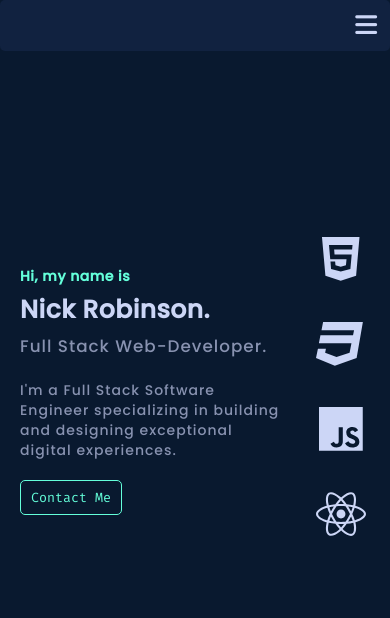
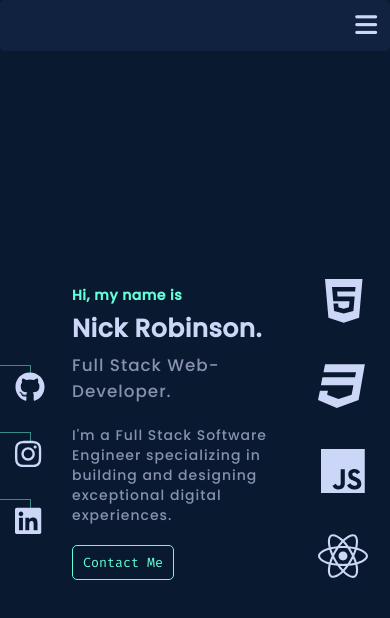
Before and after one commit to nrob92/portfolio-react, a React (Create React App) app: page / in a window 390 px wide. Shown: the top 618 px of the page. Built offline with nearby package versions, Linux system fonts and the light colour scheme.

Commit message:
social links

```diff
--- a/src/Contact.jsx
+++ b/src/Contact.jsx
@@ -42,7 +42,7 @@ const Contact = () => {
 
       <div className="contact-container">
         <h1>Contact Me</h1>
-        <div className="contact-form">
+        <div className="animate__animated animate__zoomInDown contact-form">
           <form action="https://formsubmit.co/nrob42@gmail.com" method="POST">
             <input type="text" name="name" placeholder="Name" required />
             <input
--- a/src/Home.jsx
+++ b/src/Home.jsx
@@ -8,6 +8,12 @@ import {
 } from "@fortawesome/free-brands-svg-icons";
 import "../src/css/home.css";
 import { Link } from "react-router-dom";
+
+import {
+  faGithub,
+  faInstagram,
+  faLinkedin,
+} from "@fortawesome/free-brands-svg-icons";
 
 const Home = () => {
   const [offsetY, setOffsetY] = useState(0);
@@ -33,10 +39,37 @@ const Home = () => {
 
   return (
     <div className="home-container">
+      <div className="icons-absolute">
+        <div className="animate__animated animate__backInLeft">
+          <a target="_blank" href="https://github.com/nrob92">
+            {" "}
+            <FontAwesomeIcon icon={faGithub} />
+          </a>
+        </div>
+
+        <div className="animate__animated animate__backInLeft">
+          <a
+            target="_blank"
+            href="https://www.instagram.com/nicholasrobinson_/"
+          >
+            <FontAwesomeIcon icon={faInstagram} />
+          </a>
+        </div>
+
+        <div className="animate__animated animate__backInLeft">
+          <a
+            target="_blank"
+            href="https://www.linkedin.com/in/nicholas-robinson-86608a231/"
+          >
+            <FontAwesomeIcon icon={faLinkedin} />
+          </a>
+        </div>
+      </div>
       <div
         className="main-body"
         style={{ transform: `translatex(-${offsetY * 1.5}px)` }}
       >
+        {" "}
         <div className="main-bio">
           <div className="main-bio-text">
             <h3 className="animate__animated animate__bounceInDown">
--- a/src/css/body.css
+++ b/src/css/body.css
@@ -17,6 +17,8 @@
   max-width: 900px;
   letter-spacing: 0;
   margin: auto;
+  padding: 0 20px;
+
   align-items: center;
 }
 
@@ -274,7 +276,7 @@ video:hover {
 
 @media screen and (max-width: 780px) {
   .projects {
-    width: 330px;
+    width: 250px;
   }
 
   .projects p {
@@ -282,19 +284,19 @@ video:hover {
   }
 
   .video-container {
-    height: 245px;
+    height: 175px;
   }
   video {
     display: flex;
     justify-content: center;
     align-items: center;
-    width: 300px;
+    width: 225px;
   }
   video:hover {
     display: flex;
     justify-content: center;
     align-items: center;
-    width: 350px;
+    width: 275px;
     margin-top: 0;
   }
   .about-me-container {
@@ -312,4 +314,7 @@ video:hover {
   .contact-container h1 {
     margin-top: 0;
   }
+  .footer-section {
+    padding: 70px 30px;
+  }
 }
--- a/src/css/home.css
+++ b/src/css/home.css
@@ -1,6 +1,7 @@
 .home-container {
   height: 100vh;
 }
+/* Nav */
 nav {
   display: flex;
   justify-content: center;
@@ -64,6 +65,42 @@ nav {
   margin: auto;
   height: 100%;
   max-width: 900px;
+}
+
+.icons-absolute {
+  z-index: 99999;
+  position: fixed;
+  top: 40%;
+  display: flex;
+  flex-direction: column;
+  color: white;
+  justify-content: space-around;
+  height: 200px;
+}
+
+.icons-absolute a {
+  position: relative;
+  font-size: 30px;
+  left: 15px;
+  transition: 0.4s ease;
+}
+
+.icons-absolute a:hover {
+  color: #64ffda;
+}
+.icons-absolute div:nth-child(2) {
+  animation-delay: 0.4s;
+}
+.icons-absolute div:nth-child(3) {
+  animation-delay: 0.8s;
+}
+
+.icons-absolute div {
+  width: 30px;
+  height: 10px;
+  position: relative;
+  border-top: 1px solid rgba(100, 255, 218, 0.5);
+  border-right: 1px solid rgba(100, 255, 218, 0.5);
 }
 
 .main-bio {
@@ -137,6 +174,10 @@ nav {
 }
 
 @media screen and (max-width: 780px) {
+  .main-body {
+    margin-left: 55px;
+  }
+
   .nav-links {
     display: none;
   }
@@ -205,6 +246,6 @@ nav {
   }
 
   .home-container {
-    height: 80vh;
+    height: 90vh;
   }
 }
```
